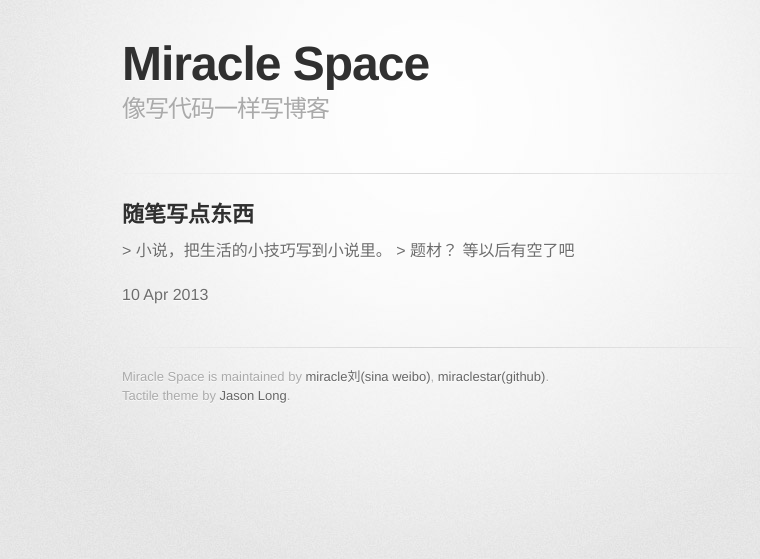
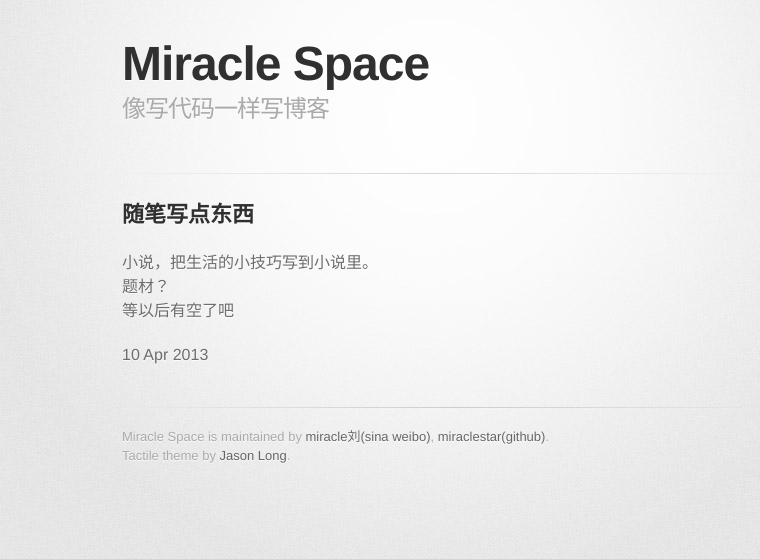
Before and after one commit to miraclestar/myblog, a Jekyll site: the page built from _posts/2013-04-10-fiction.html, in a window 1280 px wide. Shown: the top 559 px of the page, without its empty margins (208-968 px from the left). Built offline with Jekyll 4.4.1, drawn with Linux system fonts in a browser that asks for light colours; some web fonts are replaced; Markdown is read by kramdown in place of the engine named in the settings.

Commit message:
little changes

```diff
--- a/_posts/2013-04-09-git-config.html
+++ b/_posts/2013-04-09-git-config.html
@@ -13,7 +13,7 @@ category: tech
          <div>7. 最后要在git bash里执行下：ssh git@github.com</div><div><br /></div>
          <div>需要注意步骤2中产生的密钥文件在当前用户的根目录，必须把这两个文件放到当前用户目录的&#8220;.ssh&#8221;目录下才能生效。</div>
          <div>在windows中只能在命令行下输入创建"."开头的文件夹。命令为 mkdir .ssh</div>
-         <div>如果还是需要密码push的话，就要看看你的.git/config文件了，这个文件在你代码根目录隐藏的，</div>
+         <div>如果还是需要输入账号密码的话，就要修改你的.git/config文件了，这个文件在你代码根目录，是隐藏的，</div>
          修改	url = git@github.com:【yourname】/【your repo name】.git<br>
 	<div><a href="http://blog.enjoyrails.com/2008/12/31/git%E4%B8%80%E5%88%86%E9%92%9F%E6%95%99%E7%A8%8B/">PS:git 1分钟教程</a></div>
 <p></p>
--- a/_posts/2013-04-10-fiction.html
+++ b/_posts/2013-04-10-fiction.html
@@ -4,10 +4,10 @@ title: 随笔写点东西
 category: fiction
 ---
 <h2>{{ page.title }}</h2>
- <div>
- >	小说，把生活的小技巧写到小说里。
- >	题材？
- 	等以后有空了吧
+<p> <div>
+ 	小说，把生活的小技巧写到小说里。<br>
+ 	题材？<br>
+ 	等以后有空了吧<br>
  </div>
-<p></p>
+</p>
 <p>{{ page.date | date_to_string }}</p>
```
Also changed, not shown: 3 other files.
